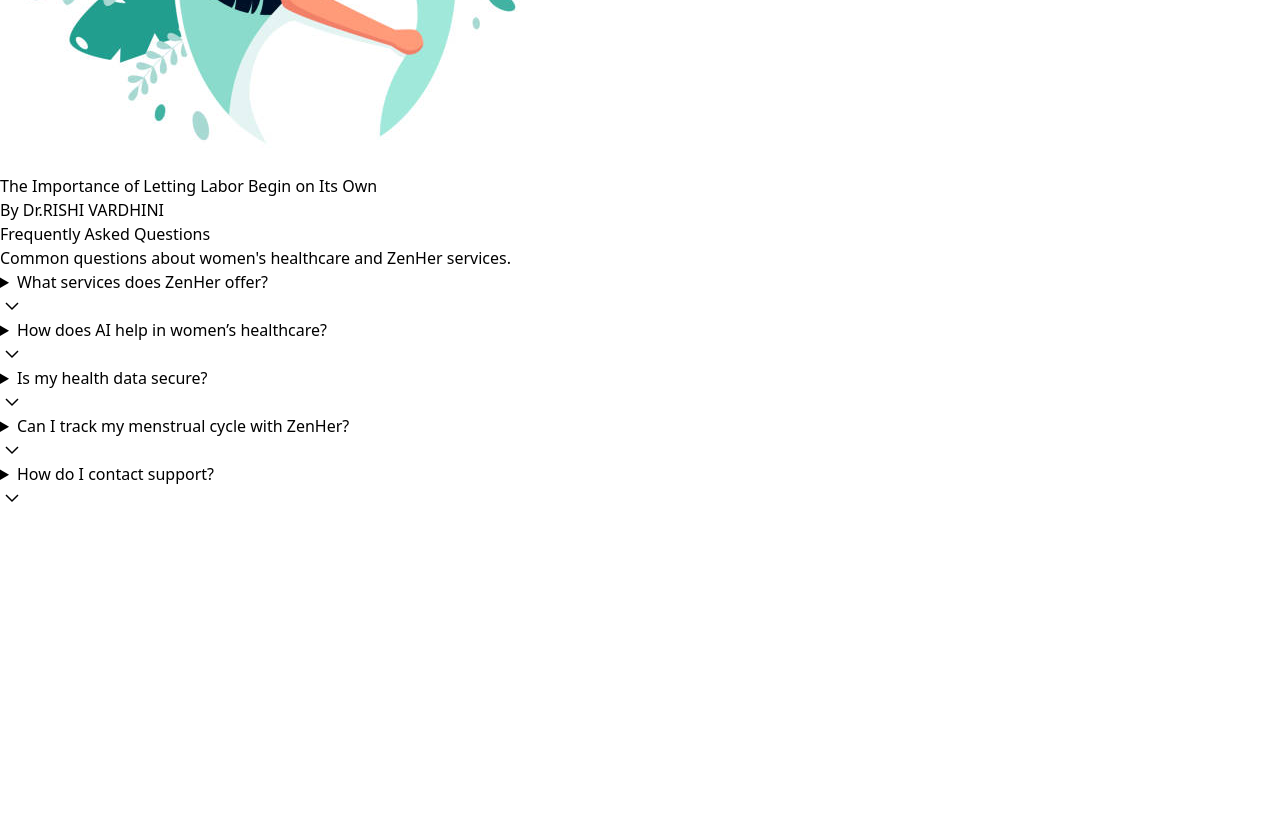
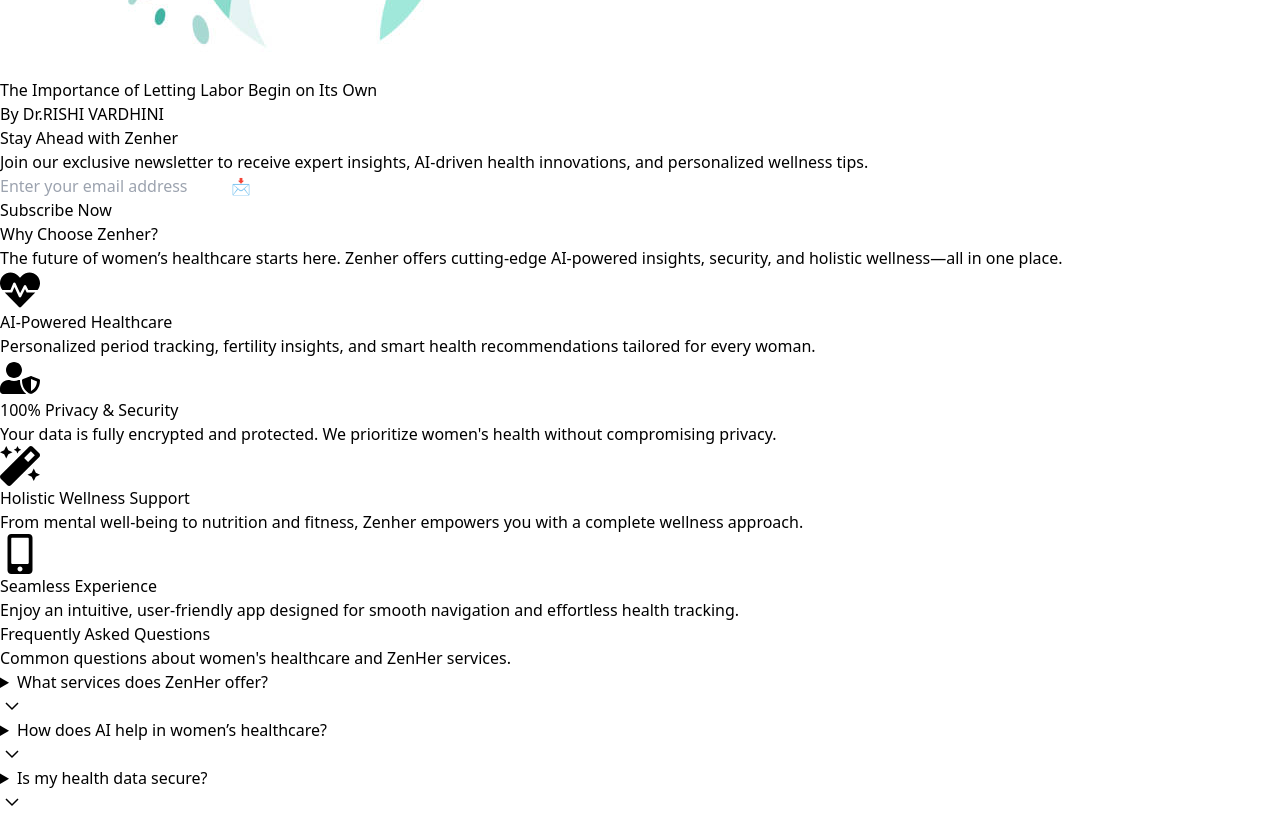
Before and after one commit to iamanimeshshukl/front, a React (Vite) app: page / in a window 1280 px wide. Shown: the part 10000-10818 px from the top of the page. Built offline with nearby package versions, Linux system fonts and the light colour scheme.

Commit message:
done by animesh

```diff
--- a/src/Pages/Home.jsx
+++ b/src/Pages/Home.jsx
@@ -9,7 +9,7 @@
 import Faq from '../components/Faq.jsx'
 import Gallery from '../components/Gallery.jsx'
 import Newsletter from '../components/Newsletter.jsx'
-//import Free from '../components/Free.jsx'
+import Free from '../components/Free.jsx'
 import Article from '../components/Article.jsx'
 //import { Helmet } from 'react-helmet-async';
 const Home = () => {
@@ -22,9 +22,10 @@
       <Mentor />
       <Gallery/>
       <br></br>
+      <Article />
+      <Newsletter/>
 
-      <Newsletter/>
-      <Article />
+      <Free/>
       <Faq/>
 
 
--- a/src/components/Free.jsx
+++ b/src/components/Free.jsx
@@ -1,58 +1,66 @@
 import React from "react";
 import { motion } from "framer-motion";
-import giftImage from "/src/assets/istockphoto-1174426173-612x612.jpg"; // Replace with relevant image
+import { FaHeartbeat, FaUserShield, FaMagic, FaMobileAlt } from "react-icons/fa";
 
-const GiftSection = () => {
+const features = [
+  {
+    icon: <FaHeartbeat size={40} className="text-pink-600" />,
+    title: "AI-Powered Healthcare",
+    description: "Personalized period tracking, fertility insights, and smart health recommendations tailored for every woman.",
+  },
+  {
+    icon: <FaUserShield size={40} className="text-purple-600" />,
+    title: "100% Privacy & Security",
+    description: "Your data is fully encrypted and protected. We prioritize women's health without compromising privacy.",
+  },
+  {
+    icon: <FaMagic size={40} className="text-blue-600" />,
+    title: "Holistic Wellness Support",
+    description: "From mental well-being to nutrition and fitness, Zenher empowers you with a complete wellness approach.",
+  },
+  {
+    icon: <FaMobileAlt size={40} className="text-green-600" />,
+    title: "Seamless Experience",
+    description: "Enjoy an intuitive, user-friendly app designed for smooth navigation and effortless health tracking.",
+  },
+];
+
+const WhyChooseZenher = () => {
   return (
-    <section className="bg-pink-50 dark:bg-gray-900 py-16 px-6">
-      <div className="container mx-auto flex flex-col lg:flex-row items-center justify-between gap-12">
+    <section className=" py-20 px-6">
+      <div className="container mx-auto text-center">
+        {/* Heading */}
+        <motion.h2
+          initial={{ opacity: 0, y: -20 }}
+          animate={{ opacity: 1, y: 0 }}
+          transition={{ duration: 0.8 }}
+          className="text-4xl sm:text-5xl font-bold text-pink-600 dark:text-white"
+        >
+          Why Choose <span className="text-pink-600">Zenher?</span>
+        </motion.h2>
+        <p className="mt-4 text-lg text-gray-700 dark:text-gray-300">
+          The future of women’s healthcare starts here. Zenher offers cutting-edge AI-powered insights, security, and holistic wellness—all in one place.
+        </p>
 
-        {/* Left - Image */}
-        <motion.div
-          initial={{ opacity: 0, x: -50 }}
-          animate={{ opacity: 1, x: 0 }}
-          transition={{ duration: 0.8 }}
-          className="w-full lg:w-1/2 flex justify-center"
-        >
-          <img
-            src={giftImage}
-            alt="Zenher Free Subscription"
-            className="w-full max-w-xs sm:max-w-md lg:max-w-lg drop-shadow-lg"
-          />
-        </motion.div>
-
-        {/* Right - Content */}
-        <motion.div
-          initial={{ opacity: 0, x: 50 }}
-          animate={{ opacity: 1, x: 0 }}
-          transition={{ duration: 0.8 }}
-          className="w-full lg:w-1/2 text-center lg:text-left"
-        >
-          <h2 className="text-3xl sm:text-4xl font-bold text-gray-900 dark:text-white">
-            🌸 Zenher is <span className="text-pink-600">Gifting Premium Care</span> to Women in Need
-          </h2>
-          <p className="text-lg text-gray-700 dark:text-gray-300 mt-4">
-            We believe **every woman deserves access to advanced healthcare.**
-            Zenher is offering **free premium subscriptions** to those in need,
-            ensuring access to **personalized period tracking, fertility insights, and AI-driven health solutions.**
-          </p>
-          <p className="text-lg text-gray-700 dark:text-gray-300 mt-2">
-            If you or someone you know needs support, apply today and take charge of your health with Zenher’s **AI-powered care.**
-          </p>
-
-          {/* CTA Button */}
-          <motion.a
-            href="#"
-            whileHover={{ scale: 1.05 }}
-            whileTap={{ scale: 0.95 }}
-            className="mt-6 inline-block px-6 py-3 bg-pink-600 text-white rounded-lg text-lg font-medium shadow-md hover:bg-pink-700 transition-all"
-          >
-            Apply for Free Subscription 💖
-          </motion.a>
-        </motion.div>
+        {/* Features Grid */}
+        <div className="mt-12 grid grid-cols-1 sm:grid-cols-2 lg:grid-cols-4 gap-8">
+          {features.map((feature, index) => (
+            <motion.div
+              key={index}
+              initial={{ opacity: 0, y: 20 }}
+              animate={{ opacity: 1, y: 0 }}
+              transition={{ duration: 0.6, delay: index * 0.2 }}
+              className="bg-white dark:bg-gray-800 rounded-lg p-6 shadow-lg hover:shadow-xl transition-all flex flex-col items-center text-center"
+            >
+              <div className="mb-4">{feature.icon}</div>
+              <h3 className="text-xl font-semibold text-gray-900 dark:text-white">{feature.title}</h3>
+              <p className="mt-2 text-gray-700 dark:text-gray-300">{feature.description}</p>
+            </motion.div>
+          ))}
+        </div>
       </div>
     </section>
   );
 };
 
-export default GiftSection;
+export default WhyChooseZenher;
```
